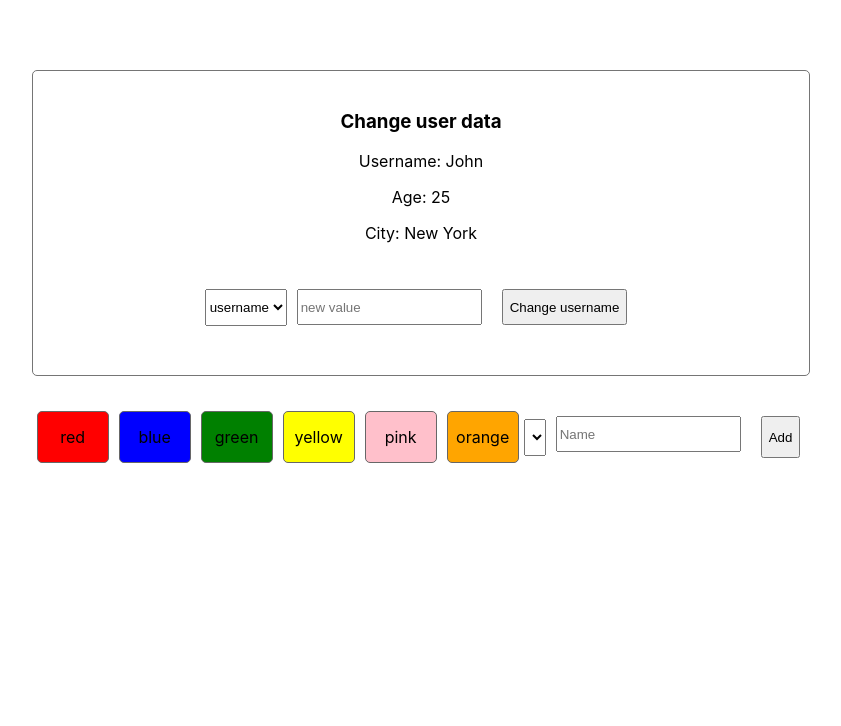
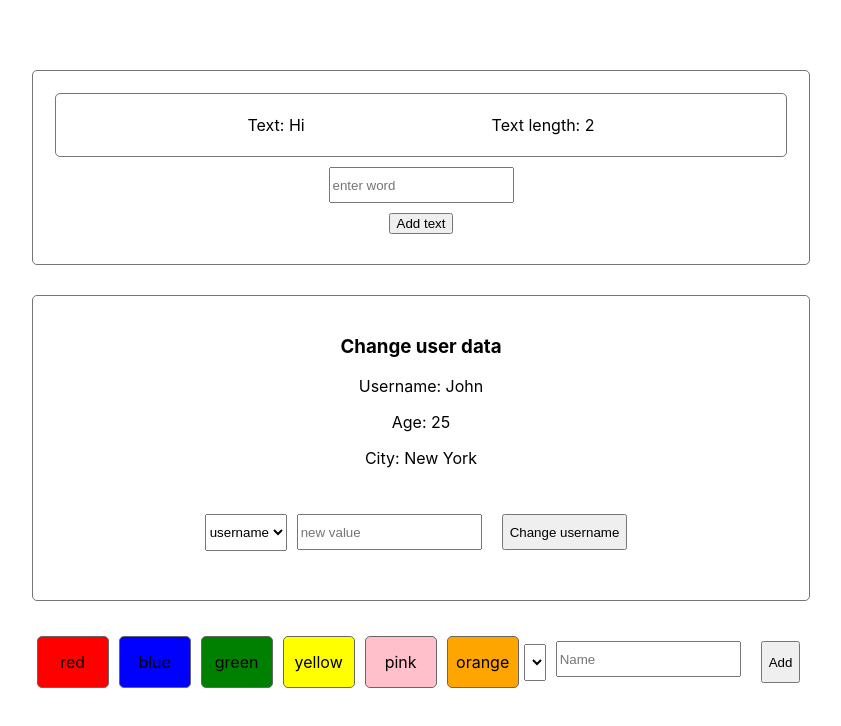
Before and after one commit to 1Laura/react-tasks, a React (Create React App) app: page / in a window 1280 px wide. Shown: the top 726 px of the page, without its empty margins (219-1060 px from the left). Built offline with nearby package versions, Linux system fonts and the light colour scheme.

Commit message:
Render text and text length from input field

```diff
--- a/src/App.css
+++ b/src/App.css
@@ -52,7 +52,8 @@
     height: 30px;
 }
 
-.block {
+.select-container,
+.text-length-container {
     border: 1px solid #757575;
     border-radius: 5px;
     padding: 20px;
@@ -69,3 +70,16 @@
     height: 37px;
     align-self: center;
 }
+
+.text-block {
+    border: 1px solid #757575;
+    border-radius: 5px;
+    padding: 5px;
+    display: flex;
+    justify-content: space-evenly;
+    margin: 2px;
+}
+
+.input-block {
+    justify-items: center;
+}
--- a/src/App.js
+++ b/src/App.js
@@ -3,17 +3,25 @@
 
 function App() {
     const colors = ["red", "blue", "green", "yellow", "pink", "orange"];
-    const [data, setData] = useState([
+    const inputName = useRef("");
+
+    const [text, setText] = useState([
         {
-            "text": "Hello",
-            "textLength": 5,
+            "text": "Hi",
+            "textLength": 2,
         }
     ]);
-    const inputName = useRef("");
+    const textInput = useRef("");
+
+    function addText() {
+        const newText = textInput.current.value;
+        const newTextLength = newText.length;
+        console.log(newText, newTextLength);
+        setText([...text, {text: newText, textLength: newTextLength}]);
+    }
 
     const inpRef = useRef();
     const selectRef = useRef();
-
     const [user, setUser] = useState({
         username: "John",
         age: 25,
@@ -32,8 +40,22 @@
     }
 
     return (
-        <div className="container">
-            <div className="block">
+        <div className="container ">
+            <div className="text-length-container">
+
+                {text.map((text, index) =>
+                    <div className="text-block" key={index}>
+                        <p>Text: {text.text}</p>
+                        <p>Text length: {text.textLength}</p>
+                    </div>
+                )}
+                <div className="input-block">
+                    <input type="text" placeholder="enter word" ref={textInput}/>
+                    <button onClick={addText}>Add text</button>
+                </div>
+            </div>
+
+            <div className="select-container">
                 <div>
                     <h3>Change user data</h3>
                     <p>Username: {user.username}</p>
```
Also changed, not shown: public/addToArray.png (added).
